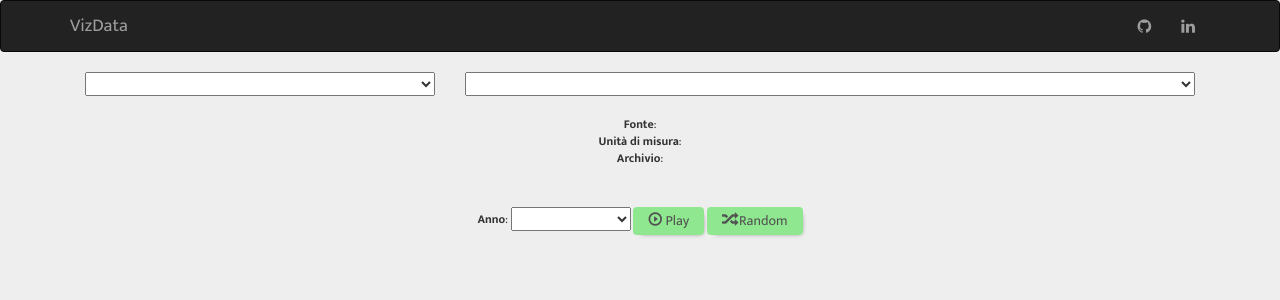
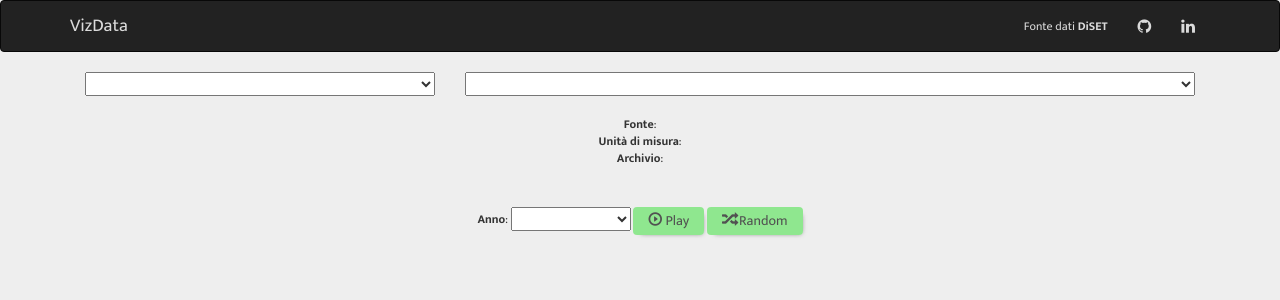
Before and after one commit to nmaiese/IstatViz, a Flask app: template app/templates/index.html in a window 1280 px wide. Shown: the top 300 px of the page. Run offline with Flask 2, Linux system fonts and the light colour scheme; the template is opened without the code that fills it, so the values that code supplies are empty; some libraries are stand-ins or nearby versions.

Commit message:
added favicon and some style changes

```diff
--- a/app/static/barchart.js
+++ b/app/static/barchart.js
@@ -184,7 +184,7 @@ function BarChart(selector) {
                 .transition()
                 .duration(1000)
                 .attr("x", 10)
-                .attr("width", width - 10)
+                .attr("width", width)
                 .style('fill-opacity', 1e-6)
                 .remove();
 
@@ -192,7 +192,7 @@ function BarChart(selector) {
               .append("rect")
                 .attr("class", "bar")
                 .attr("x", 10)
-                .attr("width", width - 10)
+                .attr("width", width)
                 .style("fill", color)
                 .on("mouseover", mouseover)
                 .on("mouseout", mouseout)
--- a/app/static/style.css
+++ b/app/static/style.css
@@ -11,6 +11,13 @@ text{
 }
 
 
+.navbar-inverse .navbar-brand {
+    color: #dbdbdb;
+}
+
+.navbar-inverse .navbar-nav>li>a {
+    color: #dbdbdb;
+}
 
 .background {
   fill: #eee;
--- a/app/templates/index.html
+++ b/app/templates/index.html
@@ -4,18 +4,17 @@
 <title>Disuguaglianze, distribuzione della ricchezza e delle risorse finanziarie</title>
 <meta property="og:image" content="static/italy.png" />
 <meta name="twitter:card" content="summary" />
-<meta name="twitter:image" content="static/italy.png" />
+<meta name="twitter:image" content="static/img/italy.png" />
 <meta name="description" content="Commissione parlamentare per l’attuazione del federalismo
 fiscale. Un progetto realizzato in D3.js"/>
-<!-- <link rel="stylesheet" href="static/css/bootstrap.min.css"> -->
-<link rel="stylesheet" href="https://maxcdn.bootstrapcdn.com/bootstrap/3.3.7/css/bootstrap.min.css">
-
+<link rel="stylesheet" href="static/css/bootstrap.min.css">
 <link rel="stylesheet" href="static/style.css">
 <link rel="stylesheet" type="text/css" href="static/css/datatables.min.css"/>
 <link rel="stylesheet" type="text/css" href="static/css/font-awesome.min.css"/>
 <link rel="stylesheet" type="text/css" href="static/css/font-awesome-animation.min.css"/>
 <link rel="stylesheet" type="text/css" href="static/css/select2.min.css"/>
 <link href="https://fonts.googleapis.com/css?family=Mukta:300,400,500,600,700" rel="stylesheet">
+<link rel="shortcut icon" href="{{ url_for('static', filename='img/favicon.ico') }}">
 <meta name="viewport" content="width=device-width, initial-scale=1, shrink-to-fit=no">
 
 </head>
@@ -38,6 +37,8 @@ fiscale. Un progetto realizzato in D3.js"/>
 
         </ul>
         <ul class="nav navbar-nav navbar-right">
+            <li><a href="http://dati.italiaitalie.it/" target="_blank"> Fonte dati <b>DiSET</b>
+            </a></li>
             <li><a href="https://github.com/nmaiese/ItalyRegionalDivide" target="_blank"><i class="fa fa-github fa-lg" aria-hidden="true"></i></a></li>
             <li><a href="https://www.linkedin.com/in/aniellomaiese/" target="_blank"><i class="fa fa-linkedin fa-lg" aria-hidden="true"></i></a></li>
         </ul>
```
Also changed, not shown: app/static/img/favicon.ico (added), app/static/img/italy.png (renamed from app/static/italy.png), 1 other file.
